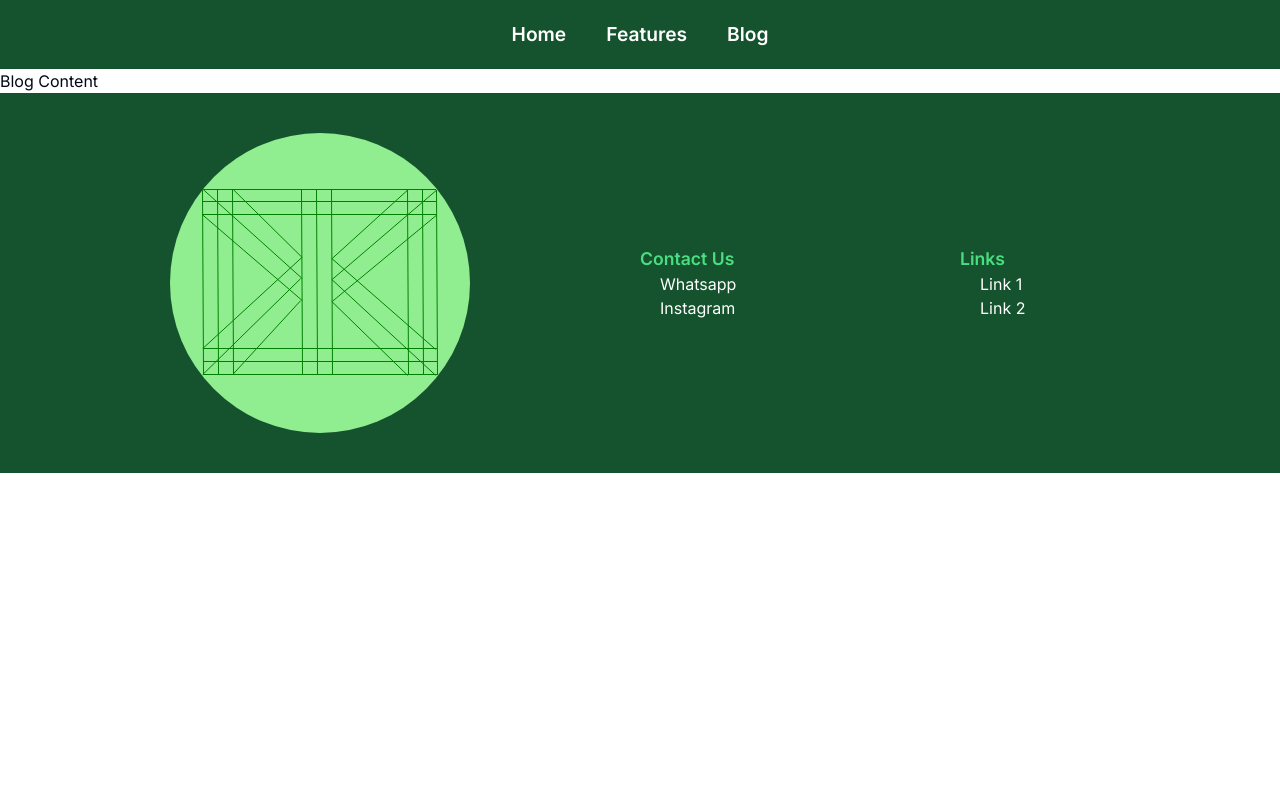
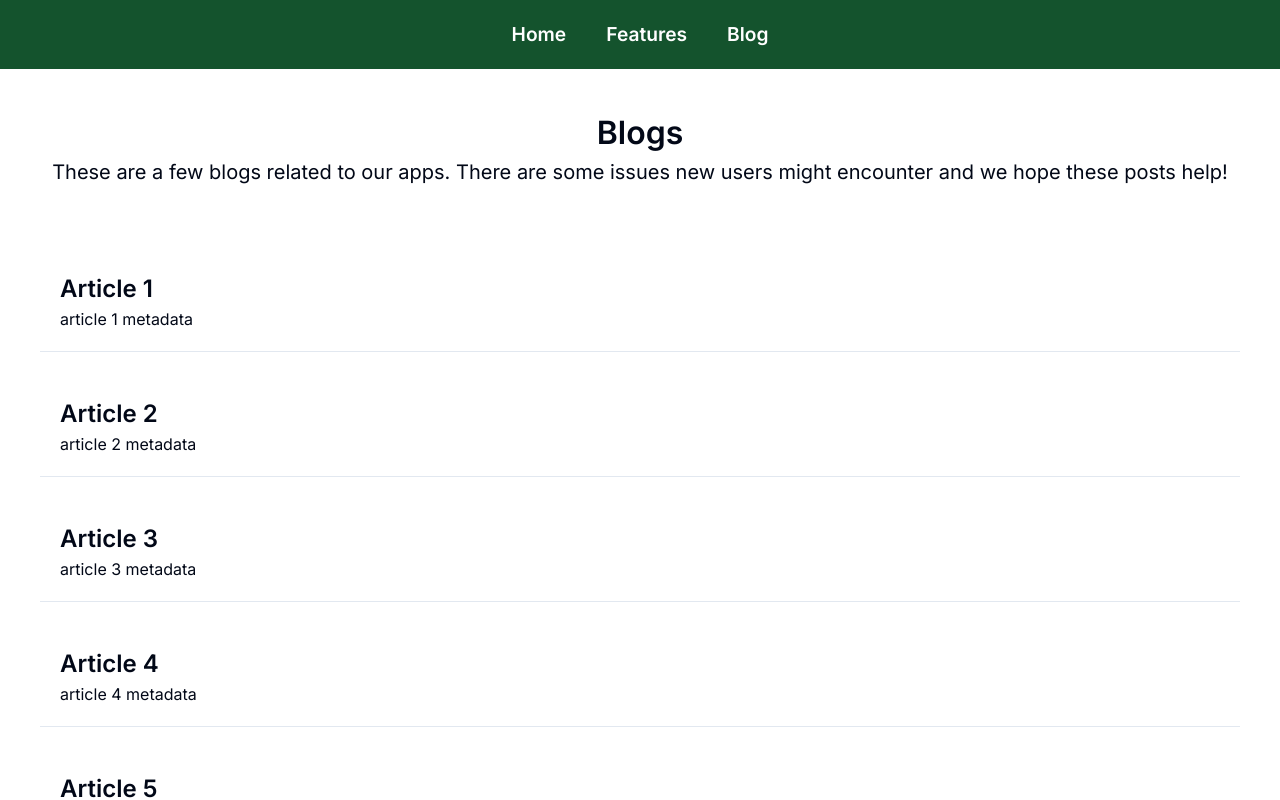
Before and after one commit to wisnudwg/next-money-tracker-site, a Next.js app: page /blog in a window 1280 px wide. Shown: the top 800 px of the page. Built offline with nearby package versions, Linux system fonts and the light colour scheme.

Commit message:
initialized dynamic routing in Blog page

```diff
--- /dev/null
+++ b/app/blog/[id]/page.tsx
@@ -0,0 +1,7 @@
+export default function BlogPost({ params }: { params: { id: string | number } }) {
+  return(
+    <section className="h-screen p-10">
+      Blog Post <b>{params.id}</b>
+    </section>
+  )
+}
--- a/app/blog/page.tsx
+++ b/app/blog/page.tsx
@@ -1,9 +1,33 @@
-
+import Link from "next/link";
 
 export default function Blog() {
+  const blogs = [1,2,3,4,5].map((item) => ({
+    id: item,
+    title: `Article ${item}`,
+    meta: `article ${item} metadata`,
+    body: `Body of article ${item}`,
+  }));
+
   return(
-    <section>
-      Blog Content
+    <section className="h-screen p-10">
+      <div className="text-center mb-10">
+        <h1 className="font-semibold text-[2rem]">Blogs</h1>
+        <p className="text-[1.25rem]">These are a few blogs related to our apps. There are some issues new users might encounter and we hope these posts help!</p>
+      </div>
+      <br />
+      {<ul>
+        {Array.isArray(blogs) ? blogs.map((blog, index) => (
+          <li key={index} className="">
+            <Link href={`/blog/${blog.id}`} target="_blank">
+              <div className="cursor-pointer transition-all ease-in-out duration-200 hover:bg-green-400 rounded-lg p-5">
+                <h2 className="font-semibold text-[1.5rem]">{blog.title}</h2>
+                <p className="">{blog.meta}</p>
+              </div>
+            </Link>
+            <hr /><br />
+          </li>
+        )) : null}
+      </ul>}
     </section>
   )
 }
--- a/package.json
+++ b/package.json
@@ -11,6 +11,7 @@
   "dependencies": {
     "@radix-ui/react-slot": "^1.0.2",
     "@radix-ui/react-tabs": "^1.0.4",
+    "axios": "^1.6.8",
     "class-variance-authority": "^0.7.0",
     "clsx": "^2.1.0",
     "embla-carousel-autoplay": "^8.0.2",
```
Also changed, not shown: 1 other file (tests, documents, lock files or other folders).
